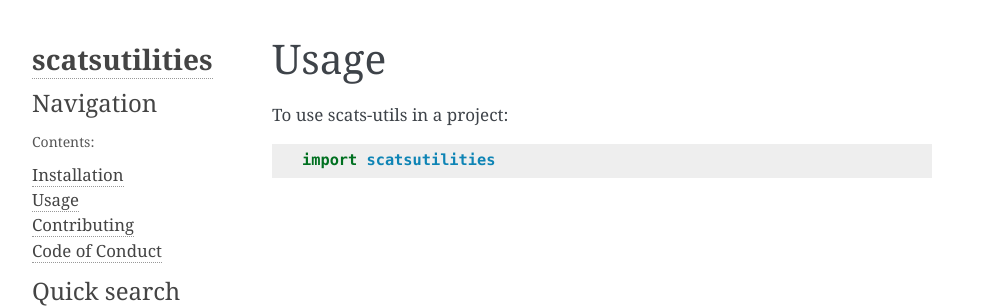
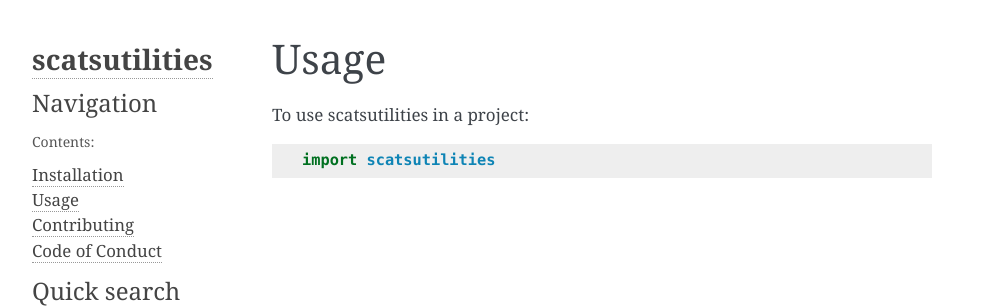
Before and after one commit to johntrieu91/scatsutilities, a Sphinx documentation site: the page built from docs/usage.rst, in a window 1280 px wide. Shown: the top 308 px of the page, without its empty margins (148-1140 px from the left). Built offline with Sphinx 7.4.7, drawn with Linux system fonts in a browser that asks for light colours.

Commit message:
[UPDATE] Documentation

```diff
--- a/docs/index.rst
+++ b/docs/index.rst
@@ -1,4 +1,4 @@
-Welcome to scats-utils's documentation!
+Welcome to scatsutilities's documentation!
 ===========================================================
 
 .. image:: https://img.shields.io/badge/tutorial-py--pkgs-blue
--- a/docs/installation.rst
+++ b/docs/installation.rst
@@ -12,7 +12,7 @@
 
 .. code-block:: console
 
-    $ pip install -u scatsutilities
+    $ pip install scatsutilities
 
 This is the preferred method to install scats-utils, as it will always install the most recent stable release.
 
--- a/docs/usage.rst
+++ b/docs/usage.rst
@@ -2,6 +2,6 @@
 Usage
 =====
 
-To use scats-utils in a project::
+To use scatsutilities in a project::
 
     import scatsutilities
```
Also changed, not shown: other parts of docs/index.rst (+1 -1 lines), README.md (+2 -0 lines), docs/conf.py (+4 -4 lines), 1 other file.
